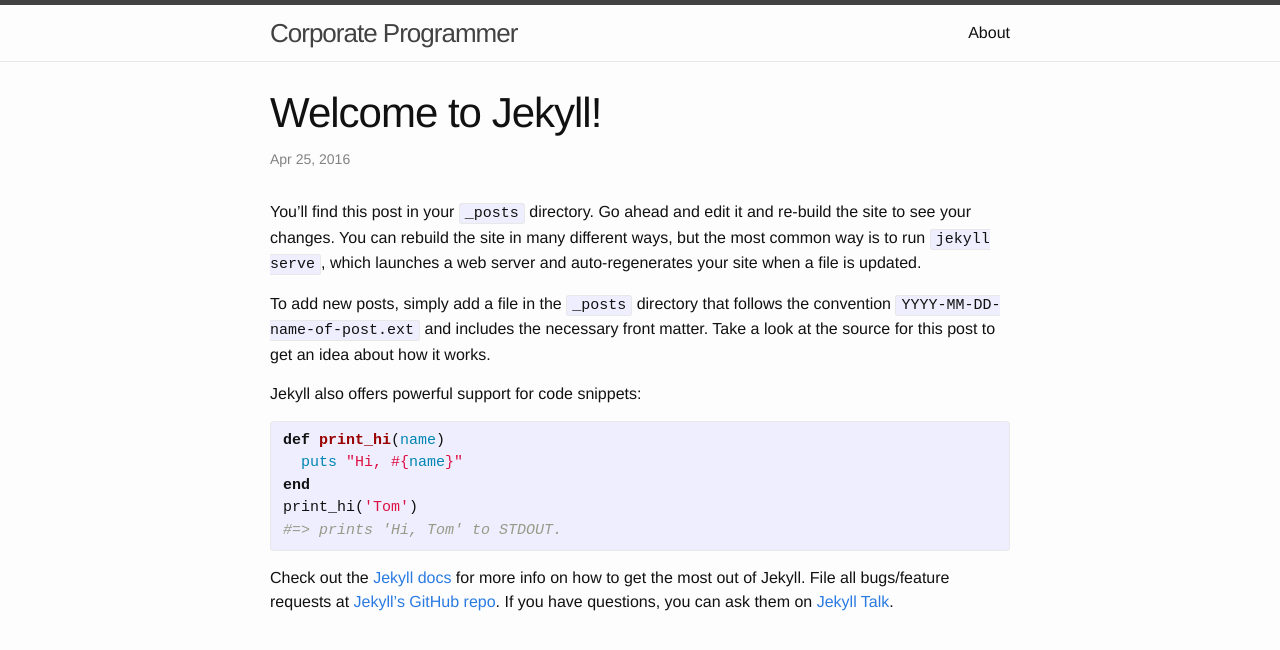
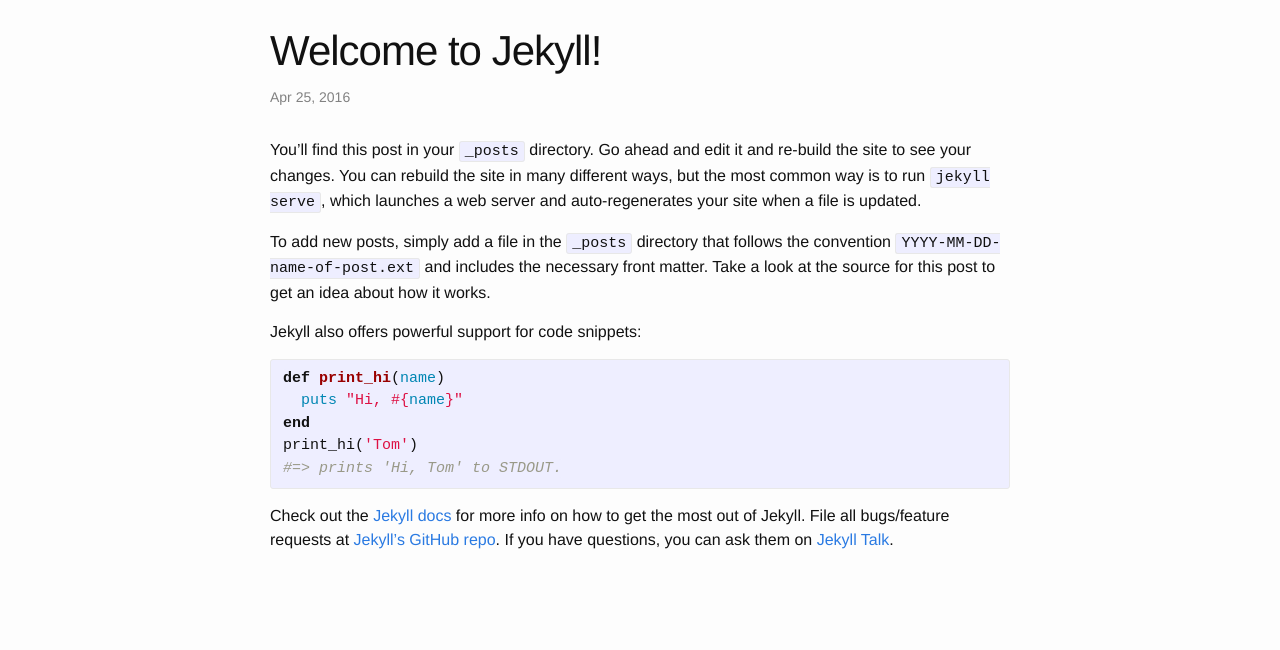
Before and after one commit to cbillowes/corporate-programmer, a Jekyll site: the page built from _posts/2016-04-25-welcome-to-jekyll.markdown, in a window 1280 px wide. Shown: the top 650 px of the page. Built offline with Jekyll 4.4.1, drawn with Linux system fonts in a browser that asks for light colours.

Commit message:
Reset header to be redefined

```diff
--- a/_includes/header.html
+++ b/_includes/header.html
@@ -1,27 +1,2 @@
-<header class="site-header">
-
-  <div class="wrapper">
-
-    <a class="site-title" href="{{ site.baseurl }}/">{{ site.title }}</a>
-
-    <nav class="site-nav">
-      <a href="#" class="menu-icon">
-        <svg viewBox="0 0 18 15">
-          <path fill="#424242" d="M18,1.484c0,0.82-0.665,1.484-1.484,1.484H1.484C0.665,2.969,0,2.304,0,1.484l0,0C0,0.665,0.665,0,1.484,0 h15.031C17.335,0,18,0.665,18,1.484L18,1.484z"/>
-          <path fill="#424242" d="M18,7.516C18,8.335,17.335,9,16.516,9H1.484C0.665,9,0,8.335,0,7.516l0,0c0-0.82,0.665-1.484,1.484-1.484 h15.031C17.335,6.031,18,6.696,18,7.516L18,7.516z"/>
-          <path fill="#424242" d="M18,13.516C18,14.335,17.335,15,16.516,15H1.484C0.665,15,0,14.335,0,13.516l0,0 c0-0.82,0.665-1.484,1.484-1.484h15.031C17.335,12.031,18,12.696,18,13.516L18,13.516z"/>
-        </svg>
-      </a>
-
-      <div class="trigger">
-        {% for my_page in site.pages %}
-          {% if my_page.title %}
-          <a class="page-link" href="{{ my_page.url | prepend: site.baseurl }}">{{ my_page.title }}</a>
-          {% endif %}
-        {% endfor %}
-      </div>
-    </nav>
-
-  </div>
-
+<header>
 </header>
```
